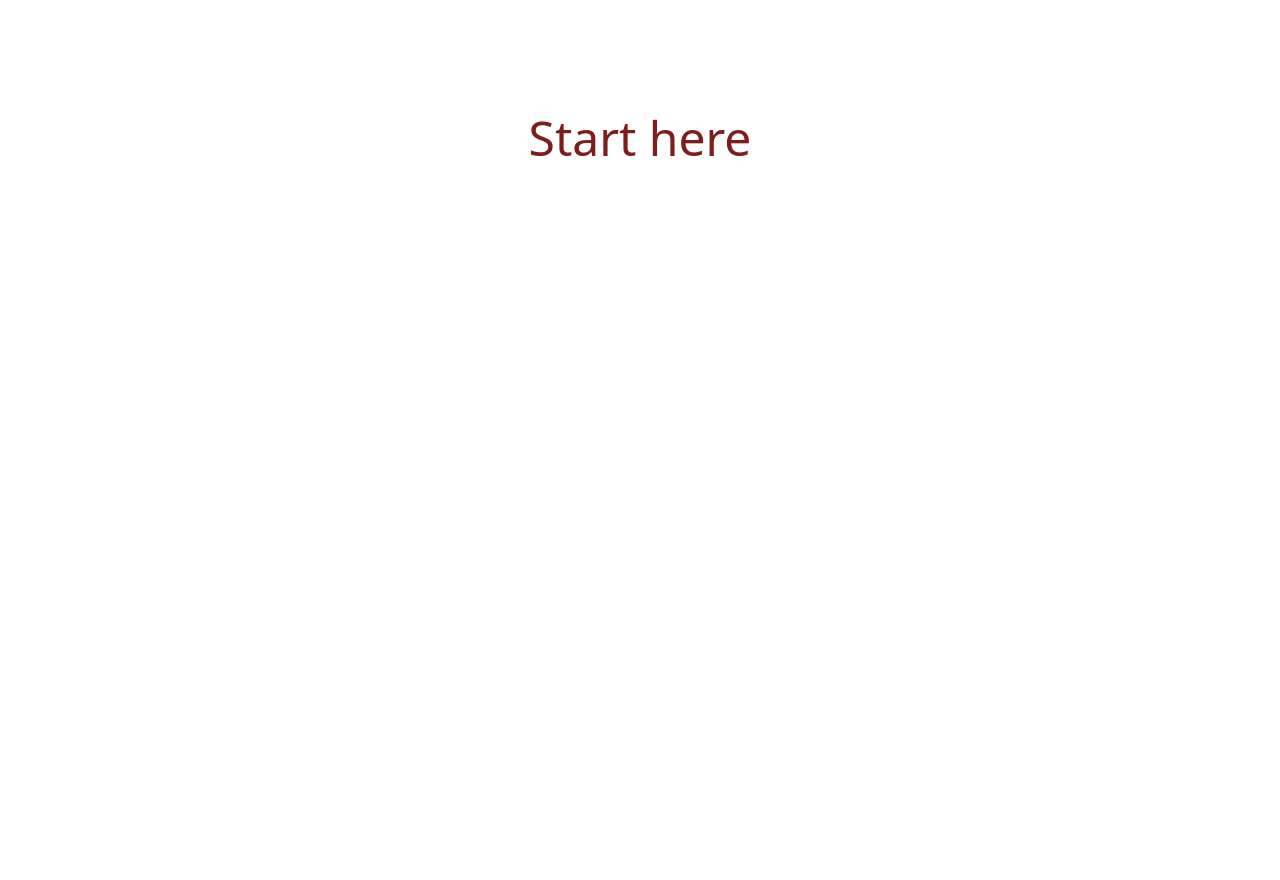
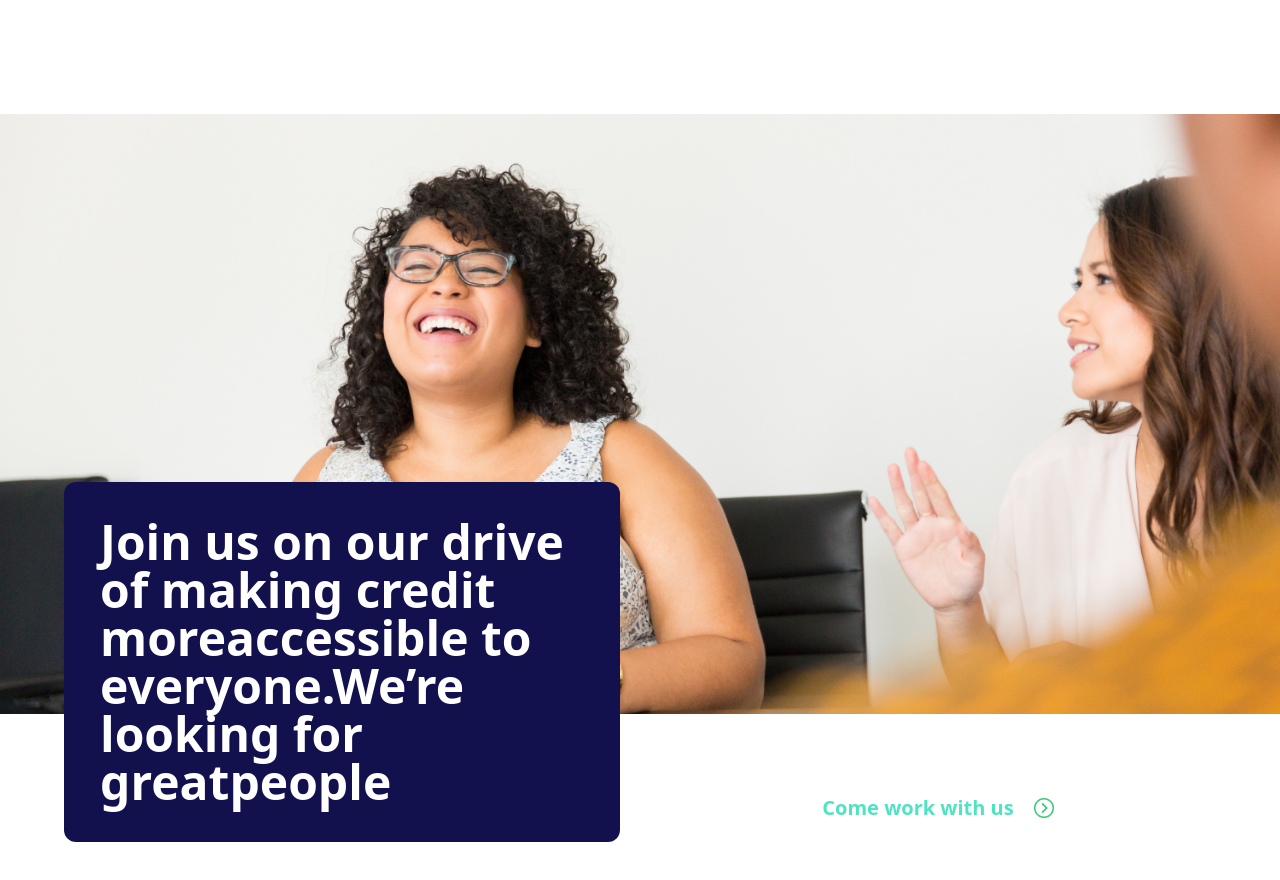
Before and after one commit to Kingsleyetukudo/money-in-minutes, a React (Create React App) app: page / in a window 1280 px wide. Shown: the part 3811-4691 px from the top of the page. Before the commit the page ends 3981 px from the top, so only its background shows below. Built offline with nearby package versions, Linux system fonts and the light colour scheme.

Commit message:
sixth hero done

```diff
--- a/src/App.js
+++ b/src/App.js
@@ -4,6 +4,7 @@ import FourthHero from "./components/FourthHero";
 import LandingHero from "./components/LandingHero";
 import LoanInfo from "./components/LoanInfo";
 import Navbar from "./components/Navbar";
+import SixthHero from "./components/SixthHero";
 import ThirdHero from "./components/ThirdHero";
 
 function App() {
@@ -17,6 +18,7 @@ function App() {
         <CeoMIM />
         <FourthHero />
         <FifthHero />
+        <SixthHero />
         <h1 className="text-red-900 text-center text-5xl">Start here</h1>
       </div>
     </div>
--- /dev/null
+++ b/src/components/SixthHero.jsx
@@ -0,0 +1,26 @@
+import icon5 from "../images/Vector.png";
+
+const SixthHero = () => {
+  return (
+    <div className="bg-bgImage h-600 bg-cover bg-no-repeat relative md:mb-40 navBarRes:h-400">
+      <div className="w-full absolute -bottom-32">
+        <div className="w-90 m-auto md:grid grid-cols-2 gap-10">
+          <div className="bg-headingColor p-9 rounded-xl">
+            <h1 className="md:text-5xl text-white font-bold navBarRes:text-2xl">
+              Join us on our drive of making credit moreaccessible to
+              everyone.We’re looking for greatpeople
+            </h1>
+          </div>
+          <div className="flex gap-5 items-center place-self-center self-end pb-5 navBarRes:mt-5">
+            <h3 className="text-xl font-bold text-emailBoxBg">
+              Come work with us
+            </h3>
+            <img src={icon5} alt="" />
+          </div>
+        </div>
+      </div>
+    </div>
+  );
+};
+
+export default SixthHero;
--- a/tailwind.config.js
+++ b/tailwind.config.js
@@ -14,6 +14,7 @@ module.exports = {
       height: {
         600: "850px",
         400: "432px",
+        600: "600px",
       },
 
       borderWidth: {
@@ -34,6 +35,10 @@ module.exports = {
         body: ["Nunito"],
       },
 
+      backgroundImage: {
+        bgImage: "url('/src/images/bg-image.png')",
+      },
+
       screens: {
         navBarRes: { max: "991px" },
         secondNav: { min: "992px" },
```
